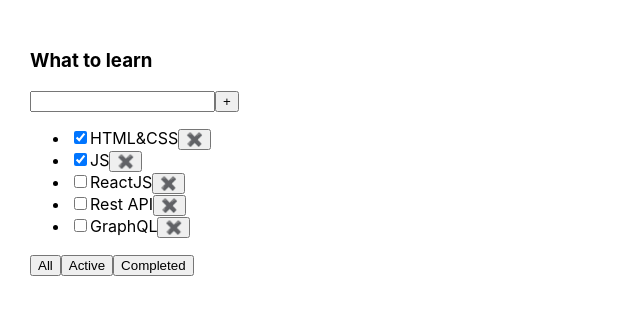
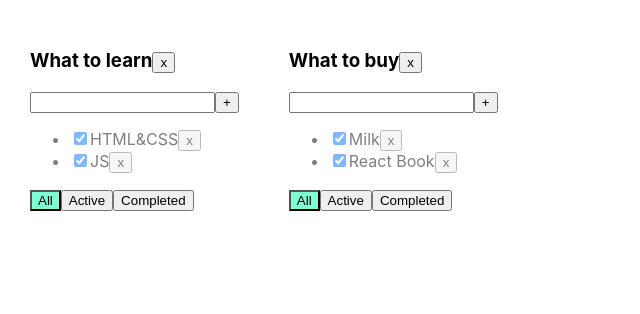
Before and after one commit to IJTINK7/to-do_list, a React (Create React App) app: page / in a window 1280 px wide. Shown: the top 314 px of the page, without its empty margins (0-640 px from the left). Built offline with nearby package versions, Linux system fonts and the light colour scheme.

Commit message:
Preparing for "Todolist 06" lesson

```diff
--- a/src/App.tsx
+++ b/src/App.tsx
@@ -1,30 +1,125 @@
-import React, {useState} from 'react'
-import './App.css'
-import {Todolist} from "./Todolist";
+import React, {useState} from 'react';
+import './App.css';
+import {TaskType, Todolist} from './Todolist';
+import {v1} from 'uuid';
+
+export type FilterValuesType = "all" | "active" | "completed";
+type TodolistType = {
+	id: string
+	title: string
+	filter: FilterValuesType
+}
+
+type TasksStateType = {
+	[key: string]: Array<TaskType>
+}
+
 
 function App() {
-	const [tasks, setTasks] = useState([
-		{ id: 1, title: "HTML&CSS", isDone: true },
-		{ id: 2, title: "JS", isDone: true },
-		{ id: 3, title: "ReactJS", isDone: false },
-		{ id: 4, title: "Rest API", isDone: false },
-		{ id: 5, title: "GraphQL", isDone: false },
+	let todolistId1 = v1();
+	let todolistId2 = v1();
+
+	let [todolists, setTodolists] = useState<Array<TodolistType>>([
+		{id: todolistId1, title: "What to learn", filter: "all"},
+		{id: todolistId2, title: "What to buy", filter: "all"}
 	])
-	const removeTask = (taskID: number) => {
-		setTasks(tasks.filter(el=> el.id !== taskID))
+
+	let [tasks, setTasks] = useState<TasksStateType>({
+		[todolistId1]: [
+			{id: v1(), title: "HTML&CSS", isDone: true},
+			{id: v1(), title: "JS", isDone: true}
+		],
+		[todolistId2]: [
+			{id: v1(), title: "Milk", isDone: true},
+			{id: v1(), title: "React Book", isDone: true}
+		]
+	});
+
+
+	function removeTask(id: string, todolistId: string) {
+		//достанем нужный массив по todolistId:
+		let todolistTasks = tasks[todolistId];
+		// перезапишем в этом объекте массив для нужного тудулиста отфилтрованным массивом:
+		tasks[todolistId] = todolistTasks.filter(t => t.id !== id);
+		// засетаем в стейт копию объекта, чтобы React отреагировал перерисовкой
+		setTasks({...tasks});
 	}
+
+	function addTask(title: string, todolistId: string) {
+		let task = {id: v1(), title: title, isDone: false};
+		//достанем нужный массив по todolistId:
+		let todolistTasks = tasks[todolistId];
+		// перезапишем в этом объекте массив для нужного тудулиста копией, добавив в начало новую таску:
+		tasks[todolistId] = [task, ...todolistTasks];
+		// засетаем в стейт копию объекта, чтобы React отреагировал перерисовкой
+		setTasks({...tasks});
+	}
+
+	function changeStatus(id: string, isDone: boolean, todolistId: string) {
+		//достанем нужный массив по todolistId:
+		let todolistTasks = tasks[todolistId];
+		// найдём нужную таску:
+		let task = todolistTasks.find(t => t.id === id);
+		//изменим таску, если она нашлась
+		if (task) {
+			task.isDone = isDone;
+			// засетаем в стейт копию объекта, чтобы React отреагировал перерисовкой
+			setTasks({...tasks});
+		}
+	}
+
+	function changeFilter(value: FilterValuesType, todolistId: string) {
+		let todolist = todolists.find(tl => tl.id === todolistId);
+		if (todolist) {
+			todolist.filter = value;
+			setTodolists([...todolists])
+		}
+	}
+
+	function removeTodolist(id: string) {
+		// засунем в стейт список тудулистов, id которых не равны тому, который нужно выкинуть
+		setTodolists(todolists.filter(tl => tl.id !== id));
+		// удалим таски для этого тудулиста из второго стейта, где мы храним отдельно таски
+		delete tasks[id]; // удаляем св-во из объекта... значением которого являлся массив тасок
+		// засетаем в стейт копию объекта, чтобы React отреагировал перерисовкой
+		setTasks({...tasks});
+	}
+
 	return (
-		<div className='App'>
-			<Todolist
-				title = "What to learn"
-				tasks={tasks}
-				removeTask={removeTask}
-			/>
+		<div className="App">
+			{
+				todolists.map(tl => {
+					let allTodolistTasks = tasks[tl.id];
+					let tasksForTodolist = allTodolistTasks;
+
+					if (tl.filter === "active") {
+						tasksForTodolist = allTodolistTasks.filter(t => !t.isDone);
+					}
+					if (tl.filter === "completed") {
+						tasksForTodolist = allTodolistTasks.filter(t => t.isDone);
+					}
+
+					return <Todolist
+						key={tl.id}
+						id={tl.id}
+						title={tl.title}
+						tasks={tasksForTodolist}
+						removeTask={removeTask}
+						changeFilter={changeFilter}
+						addTask={addTask}
+						changeTaskStatus={changeStatus}
+						filter={tl.filter}
+						removeTodolist={removeTodolist}
+					/>
+				})
+			}
+
 		</div>
-	)
+	);
 }
 
 export default App;
+
 
 // Todolist 01
 
--- a/src/Todolist.tsx
+++ b/src/Todolist.tsx
@@ -1,46 +1,101 @@
-import React from "react";
+import React, {ChangeEvent, useState, KeyboardEvent} from 'react';
+import {FilterValuesType} from './App';
 
-type TasksType={
-	id: number;
-	title: string;
-	isDone: boolean;
+export type TaskType = {
+	id: string
+	title: string
+	isDone: boolean
 }
 
-type PropsType ={
+type PropsType = {
+	id: string
 	title: string
-	tasks: Array<TasksType>
-	removeTask: (taskID: number)=> void;
+	tasks: Array<TaskType>
+	removeTask: (taskId: string, todolistId: string) => void
+	changeFilter: (value: FilterValuesType, todolistId: string) => void
+	addTask: (title: string, todolistId: string) => void
+	changeTaskStatus: (id: string, isDone: boolean, todolistId: string) => void
+	removeTodolist: (id: string) => void
+	filter: FilterValuesType
 }
-export const Todolist = (props:PropsType) => {
-	return (
+
+export function Todolist(props: PropsType) {
+	let [title, setTitle] = useState("")
+	let [error, setError] = useState<string | null>(null)
+
+	const addTask = () => {
+		let newTitle = title.trim();
+		if (newTitle !== "") {
+			props.addTask(newTitle, props.id);
+			setTitle("");
+		} else {
+			setError("Title is required");
+		}
+	}
+
+	const onChangeHandler = (e: ChangeEvent<HTMLInputElement>) => {
+		setTitle(e.currentTarget.value)
+	}
+
+	const onKeyPressHandler = (e: KeyboardEvent<HTMLInputElement>) => {
+		setError(null);
+		if (e.charCode === 13) {
+			addTask();
+		}
+	}
+
+	const removeTodolist = () => props.removeTodolist(props.id)
+
+	const onAllClickHandler = () => props.changeFilter("all", props.id);
+	const onActiveClickHandler = () => props.changeFilter("active", props.id);
+	const onCompletedClickHandler = () => props.changeFilter("completed", props.id);
+
+	return <div>
+		<h3> {props.title}
+			<button onClick={removeTodolist}>x</button>
+		</h3>
 		<div>
-			<h3>{props.title}</h3>
-			<div>
-				<input/>
-				<button>+</button>
+			<input value={title}
+				   onChange={onChangeHandler}
+				   onKeyPress={onKeyPressHandler}
+				   className={error ? "error" : ""}
+			/>
+			<button onClick={addTask}>+</button>
+			{error && <div className="error-message">{error}</div>}
 		</div>
 		<ul>
-				{props.tasks.map(el=> {
-					const removeTaskHandler = () => {
-						props.removeTask(el.id)
+			{
+				props.tasks.map(t => {
+					const onClickHandler = () => props.removeTask(t.id, props.id)
+					const onChangeHandler = (e: ChangeEvent<HTMLInputElement>) => {
+						let newIsDoneValue = e.currentTarget.checked;
+						props.changeTaskStatus(t.id, newIsDoneValue, props.id);
 					}
-					return(
-						<li key={el.id}>
-							<input type='checkbox' checked={el.isDone}/>
-							<span>{el.title}</span>
-							<button onClick={removeTaskHandler}>✖️</button>
+
+					return <li key={t.id} className={t.isDone ? "is-done" : ""}>
+						<input type="checkbox" onChange={onChangeHandler} checked={t.isDone}/>
+						<span>{t.title}</span>
+						<button onClick={onClickHandler}>x</button>
 					</li>
-					)
-				})}
+				})
+			}
 		</ul>
 		<div>
-				<button>All</button>
-				<button>Active</button>
-				<button>Completed</button>
+			<button className={props.filter === 'all' ? "active-filter" : ""}
+					onClick={onAllClickHandler}>All
+			</button>
+			<button className={props.filter === 'active' ? "active-filter" : ""}
+					onClick={onActiveClickHandler}>Active
+			</button>
+			<button className={props.filter === 'completed' ? "active-filter" : ""}
+					onClick={onCompletedClickHandler}>Completed
+			</button>
 		</div>
 	</div>
-	)
 }
+
+
+
 
 // Todolist 01
 
```
Lines whose indentation alone changed are shown as unchanged.
